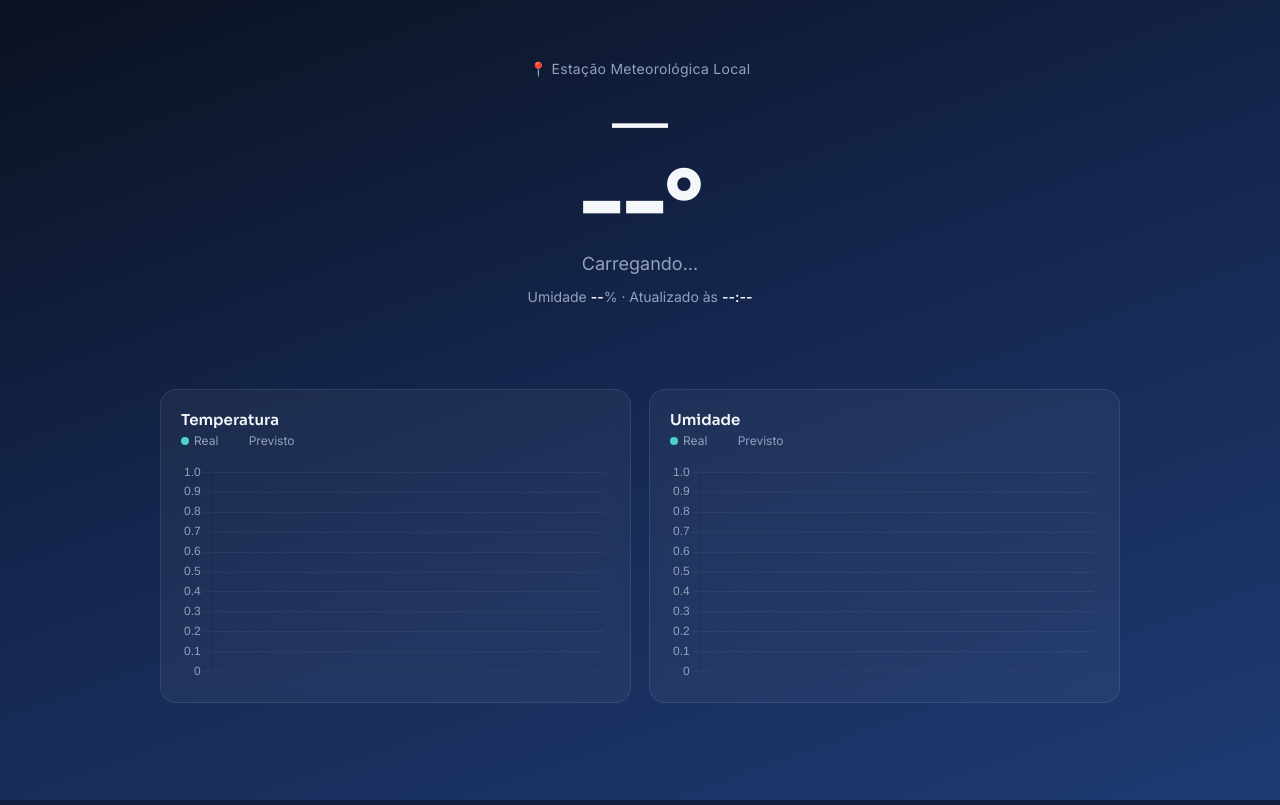
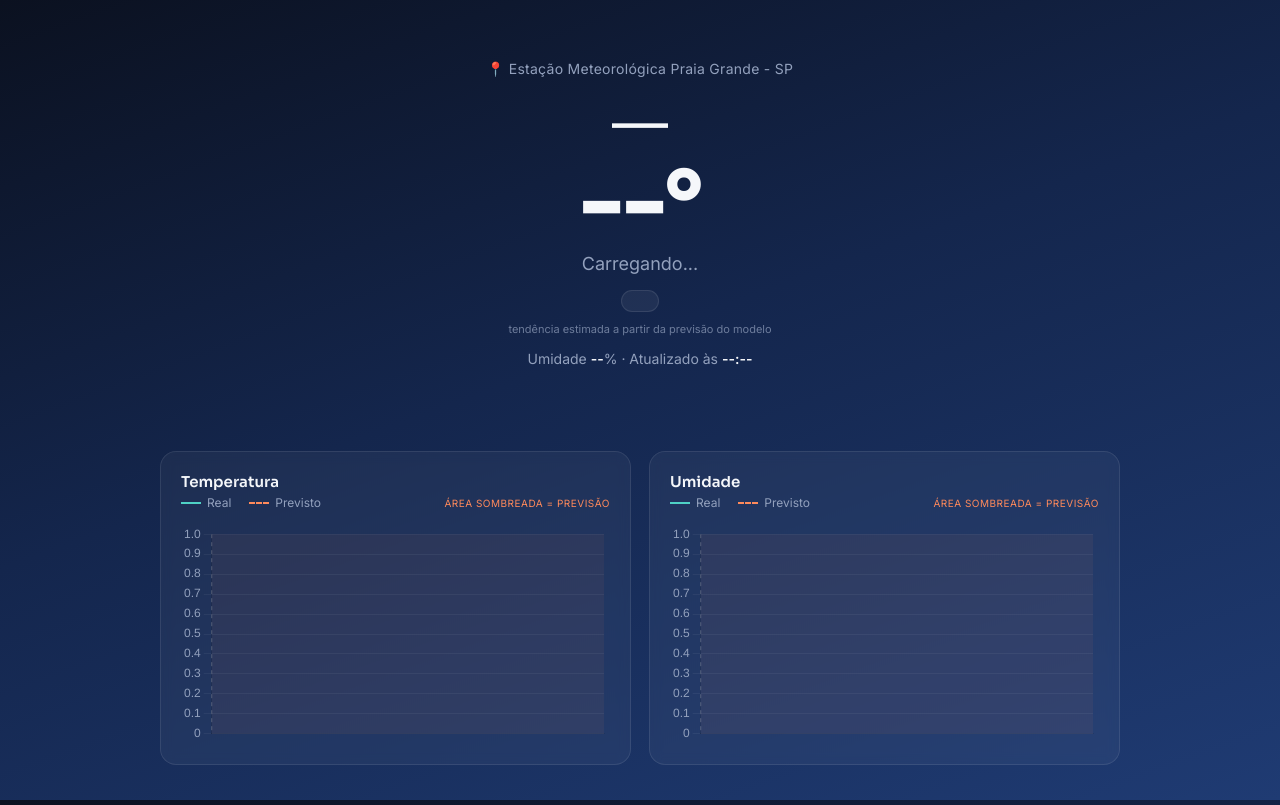
Before and after one commit to valtergomesneto/weather-station, a Flask app: page / in a window 1280 px wide. Shown: the top 805 px of the page. Run offline with Flask 3, Linux system fonts and the light colour scheme; data that the repository does not hold is empty; some libraries are stand-ins or nearby versions.

Commit message:
Treinamento da IA e ajustes do dash

```diff
--- a/weather-dashboard/templates/index.html
+++ b/weather-dashboard/templates/index.html
@@ -68,6 +68,24 @@
             font-size: 18px;
             color: var(--text-secondary);
             margin-top: 6px;
+        }
+
+        .hero .outlook {
+            display: inline-block;
+            margin-top: 16px;
+            padding: 10px 18px;
+            font-size: 15px;
+            font-weight: 500;
+            background: rgba(255, 255, 255, 0.06);
+            border: 1px solid var(--card-border);
+            border-radius: 999px;
+        }
+
+        .hero .outlook-hint {
+            margin-top: 6px;
+            font-size: 11px;
+            color: var(--text-secondary);
+            opacity: 0.7;
         }
 
         .hero .meta {
@@ -156,17 +174,39 @@
         }
 
         .chart-card .legend-hint {
+            display: flex;
+            align-items: center;
+            gap: 18px;
             font-size: 12px;
             color: var(--text-secondary);
             margin: 0 0 14px;
         }
 
-        .chart-card .legend-hint .dot {
+        .chart-card .legend-hint .item {
+            display: flex;
+            align-items: center;
+            gap: 6px;
+        }
+
+        .chart-card .legend-hint .swatch-line {
             display: inline-block;
-            width: 8px;
-            height: 8px;
-            border-radius: 50%;
-            margin-right: 5px;
+            width: 20px;
+            height: 0;
+            border-top: 2px solid var(--accent-cool);
+        }
+
+        .chart-card .legend-hint .swatch-dash {
+            display: inline-block;
+            width: 20px;
+            height: 0;
+            border-top: 2px dashed var(--accent-warm);
+        }
+
+        .chart-card .forecast-badge {
+            margin-left: auto;
+            font-size: 10px;
+            letter-spacing: 0.05em;
+            color: var(--accent-warm);
         }
 
         canvas { max-height: 220px; }
@@ -183,10 +223,12 @@
 <div class="wrap">
 
     <div class="hero">
-        <div class="location">📍 Estação Meteorológica Local</div>
+        <div class="location">📍 Estação Meteorológica Praia Grande - SP</div>
         <div class="icon" id="heroIcon">—</div>
         <div class="temp"><span id="heroTemp">--</span>°</div>
         <div class="condition" id="heroCondition">Carregando...</div>
+        <div class="outlook" id="heroOutlook"></div>
+        <div class="outlook-hint">tendência estimada a partir da previsão do modelo</div>
         <div class="meta">
             Umidade <strong id="heroUmid">--</strong>% · Atualizado às <strong id="heroTime">--:--</strong>
         </div>
@@ -200,16 +242,18 @@
         <div class="chart-card">
             <h3>Temperatura</h3>
             <p class="legend-hint">
-                <span class="dot" style="background:var(--accent-cool)"></span>Real
-                <span style="margin-left:14px" class="dot" style="background:var(--accent-warm)"></span>Previsto
+                <span class="item"><span class="swatch-line"></span>Real</span>
+                <span class="item"><span class="swatch-dash"></span>Previsto</span>
+                <span class="forecast-badge">ÁREA SOMBREADA = PREVISÃO</span>
             </p>
             <canvas id="chartTemp"></canvas>
         </div>
         <div class="chart-card">
             <h3>Umidade</h3>
             <p class="legend-hint">
-                <span class="dot" style="background:var(--accent-cool)"></span>Real
-                <span style="margin-left:14px" class="dot" style="background:var(--accent-warm)"></span>Previsto
+                <span class="item"><span class="swatch-line"></span>Real</span>
+                <span class="item"><span class="swatch-dash"></span>Previsto</span>
+                <span class="forecast-badge">ÁREA SOMBREADA = PREVISÃO</span>
             </p>
             <canvas id="chartHum"></canvas>
         </div>
@@ -222,13 +266,25 @@
     let chartHum;
 
     async function fetchData() {
+        try {
             const res = await fetch("/data");
+            if (!res.ok) throw new Error(`/data respondeu HTTP ${res.status}`);
             return await res.json();
+        } catch (err) {
+            console.error("Falha ao buscar /data:", err);
+            return { temperatura: [], umidade: [], tempo: [] };
+        }
     }
 
     async function fetchPredictions() {
+        try {
             const res = await fetch("/predictions");
+            if (!res.ok) throw new Error(`/predictions respondeu HTTP ${res.status}`);
             return await res.json();
+        } catch (err) {
+            console.error("Falha ao buscar /predictions:", err);
+            return { horizontes: [], tempo: [], temperatura: [], umidade: [] };
+        }
     }
 
     // Heurística simples só para escolher um ícone/rótulo de condição na
@@ -240,6 +296,39 @@
         if (temp >= 22) return { icon: "🌤️", label: "Agradável" };
         if (temp >= 15) return { icon: "⛅", label: "Ameno" };
         return { icon: "❄️", label: "Frio" };
+    }
+
+    // Gera uma frase curta de tendência comparando o valor atual com o
+    // previsto para t+3h. É uma heurística sobre a SAÍDA do modelo de
+    // regressão (temperatura/umidade) — não é uma previsão de chuva
+    // propriamente dita, já que o modelo não classifica precipitação.
+    function buildOutlook(real, pred) {
+        const n = real.temperatura.length;
+        if (n === 0 || pred.temperatura.length === 0) {
+            return "Aguardando dados suficientes para estimar a tendência.";
+        }
+
+        const tempAtual = real.temperatura[n - 1];
+        const umidAtual = real.umidade[n - 1];
+        const tempFutura = pred.temperatura[pred.temperatura.length - 1];
+        const umidFutura = pred.umidade[pred.umidade.length - 1];
+
+        const deltaTemp = tempFutura - tempAtual;
+        const LIMIAR_UMID_CHUVA = 85;
+        const atualUmida = umidAtual >= LIMIAR_UMID_CHUVA;
+        const futuraUmida = umidFutura >= LIMIAR_UMID_CHUVA;
+
+        const frases = [];
+
+        if (!atualUmida && futuraUmida) frases.push("🌧️ Chuva possível mais tarde");
+        else if (atualUmida && !futuraUmida) frases.push("🌤️ Tende a parar de chover");
+        else if (atualUmida && futuraUmida) frases.push("🌧️ Umidade alta deve continuar");
+
+        if (deltaTemp <= -1.5) frases.push("🌡️ Deverá esfriar um pouco");
+        else if (deltaTemp >= 1.5) frases.push("🌡️ Deverá esquentar um pouco");
+        else frases.push("🌡️ Temperatura deve seguir estável");
+
+        return frases.join(" · ");
     }
 
     function formatHora(isoString) {
@@ -257,7 +346,7 @@
         });
     }
 
-    function updateHero(real) {
+    function updateHero(real, pred) {
         const n = real.temperatura.length;
         if (n === 0) return;
 
@@ -270,6 +359,7 @@
         document.getElementById("heroIcon").textContent = cond.icon;
         document.getElementById("heroCondition").textContent = cond.label;
         document.getElementById("heroTime").textContent = formatHora(real.tempo[n - 1]);
+        document.getElementById("heroOutlook").textContent = buildOutlook(real, pred);
     }
 
     function updateForecastStrip(pred) {
@@ -312,11 +402,15 @@
             ...pred.umidade,
         ];
 
+        const boundaryIndex = Math.max(real.tempo.length - 1, 0);
+
+        chartTemp.$forecastBoundaryIndex = boundaryIndex;
         chartTemp.data.labels = labels;
         chartTemp.data.datasets[0].data = tempReal;
         chartTemp.data.datasets[1].data = tempPrevisto;
         chartTemp.update();
 
+        chartHum.$forecastBoundaryIndex = boundaryIndex;
         chartHum.data.labels = labels;
         chartHum.data.datasets[0].data = umidReal;
         chartHum.data.datasets[1].data = umidPrevisto;
@@ -325,10 +419,51 @@
 
     async function refreshAll() {
         const [real, pred] = await Promise.all([fetchData(), fetchPredictions()]);
-        updateHero(real);
+
+        try {
+            updateHero(real, pred);
+        } catch (err) {
+            console.error("Erro ao atualizar o hero:", err);
+        }
+
+        try {
             updateForecastStrip(pred);
+        } catch (err) {
+            console.error("Erro ao atualizar a tira de previsão:", err);
+        }
+
+        try {
             updateCharts(real, pred);
+        } catch (err) {
+            console.error("Erro ao atualizar os gráficos:", err);
         }
+    }
+
+    // Plugin customizado: sombreia a região de previsão e desenha uma linha
+    // tracejada marcando onde termina o dado real e começa a projeção.
+    const forecastShadePlugin = {
+        id: "forecastShade",
+        beforeDraw(chart) {
+            const boundary = chart.$forecastBoundaryIndex;
+            if (boundary == null) return;
+
+            const { ctx, chartArea, scales: { x } } = chart;
+            const xPixel = x.getPixelForValue(boundary);
+
+            ctx.save();
+            ctx.fillStyle = "rgba(255, 138, 91, 0.06)";
+            ctx.fillRect(xPixel, chartArea.top, chartArea.right - xPixel, chartArea.bottom - chartArea.top);
+
+            ctx.strokeStyle = "rgba(255, 255, 255, 0.25)";
+            ctx.setLineDash([4, 4]);
+            ctx.beginPath();
+            ctx.moveTo(xPixel, chartArea.top);
+            ctx.lineTo(xPixel, chartArea.bottom);
+            ctx.stroke();
+            ctx.restore();
+        }
+    };
+    Chart.register(forecastShadePlugin);
 
     function baseChartOptions() {
         return {
@@ -377,6 +512,7 @@
                         tension: 0.15,
                         pointRadius: 4,
                         pointBackgroundColor: "#ff8a5b",
+                        pointStyle: "rectRot",
                         fill: false
                     }
                 ]
@@ -408,6 +544,7 @@
                         tension: 0.15,
                         pointRadius: 4,
                         pointBackgroundColor: "#ff8a5b",
+                        pointStyle: "rectRot",
                         fill: false
                     }
                 ]
```
Also changed, not shown: 1 other file. Lines whose indentation alone changed are shown as unchanged.
